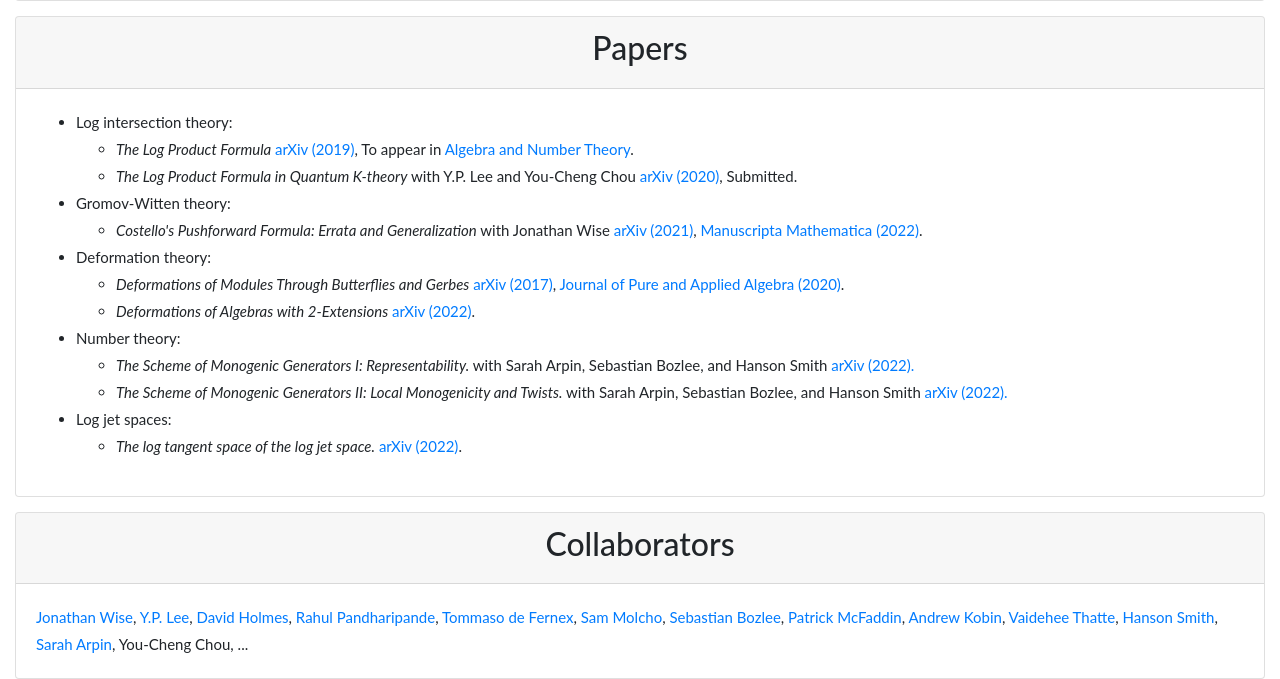
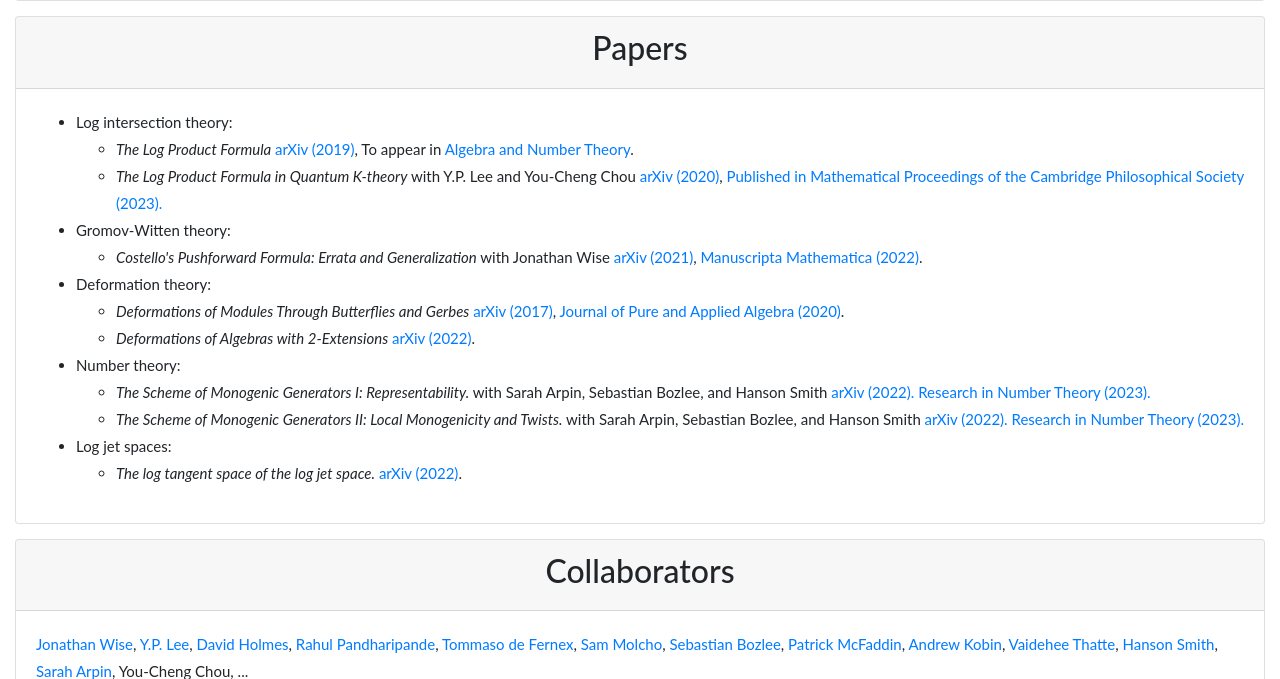
Before and after one commit to nanotech22/logetale, a Flask app: page / in a window 1280 px wide. Shown: the part 1388-2067 px from the top of the page. Run offline with Flask 2, Linux system fonts and the light colour scheme; some libraries are stand-ins or nearby versions.

Commit message:
Added journal references for three articles

```diff
--- a/templates/pages/index.html
+++ b/templates/pages/index.html
@@ -43,7 +43,12 @@
                 <li> Log intersection theory:
                     <ul>
                         <li><i>The Log Product Formula</i> <a href="https://arxiv.org/abs/1908.04936">arXiv (2019)</a>, To appear in <a href="https://msp.org/soon/coming.php?jpath=ant">Algebra and Number Theory</a>.</li>
-                        <li><i>The Log Product Formula in Quantum K-theory</i> with Y.P. Lee and You-Cheng Chou <a href = "https://arxiv.org/abs/2012.09379">arXiv (2020)</a>, Submitted.</li>
+
+                        <li><i>The Log Product Formula in Quantum K-theory</i> with Y.P. Lee and You-Cheng Chou <a href = "https://arxiv.org/abs/2012.09379">arXiv (2020)</a>,
+                        <a href="https://www.cambridge.org/core/journals/mathematical-proceedings-of-the-cambridge-philosophical-society/article/abs/log-product-formula-in-quantum-ktheory/799DAE6C2CA98CD80D6782DBB6D5A0A4">
+                        Published in Mathematical Proceedings of the Cambridge Philosophical Society (2023).
+                        </a>
+                        </li>
                     </ul>
                 </li>
 
@@ -69,9 +74,15 @@
                     <ul>
                         <li>
                             <i>The Scheme of Monogenic Generators I: Representability.</i> with Sarah Arpin, Sebastian Bozlee, and Hanson Smith <a href="https://arxiv.org/abs/2108.07185">arXiv (2022).</a>
+                            <a href="https://link.springer.com/article/10.1007/s40993-022-00419-5">
+                            Research in Number Theory (2023).
+                            </a>
                         </li>
                         <li>
                             <i>The Scheme of Monogenic Generators II: Local Monogenicity and Twists.</i> with Sarah Arpin, Sebastian Bozlee, and Hanson Smith <a href="https://arxiv.org/abs/2205.04620">arXiv (2022).</a>
+                            <a href="https://link.springer.com/article/10.1007/s40993-023-00449-7">
+                            Research in Number Theory (2023).
+                            </a>
                         </li>
                     </ul>
                 </li>
```
